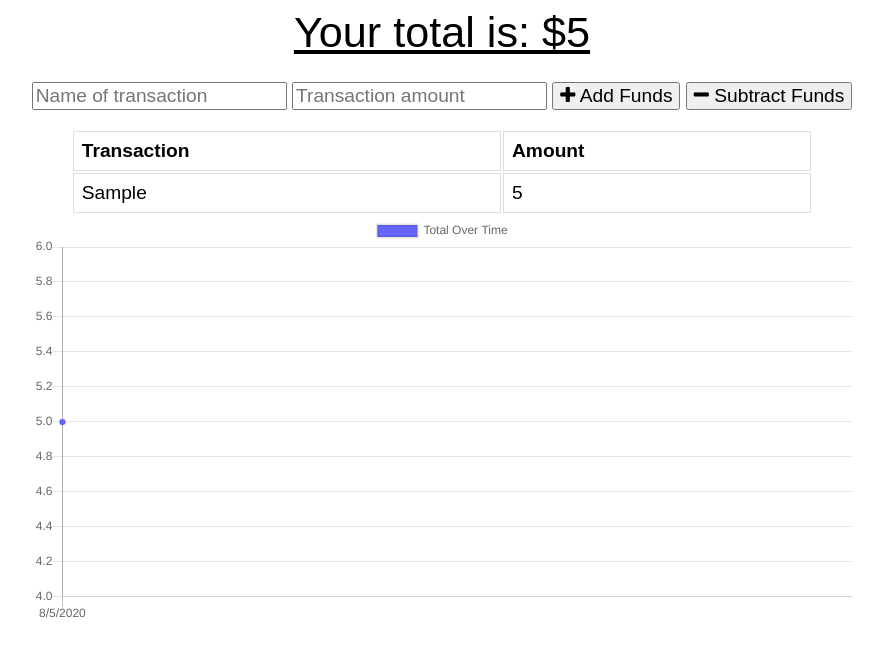
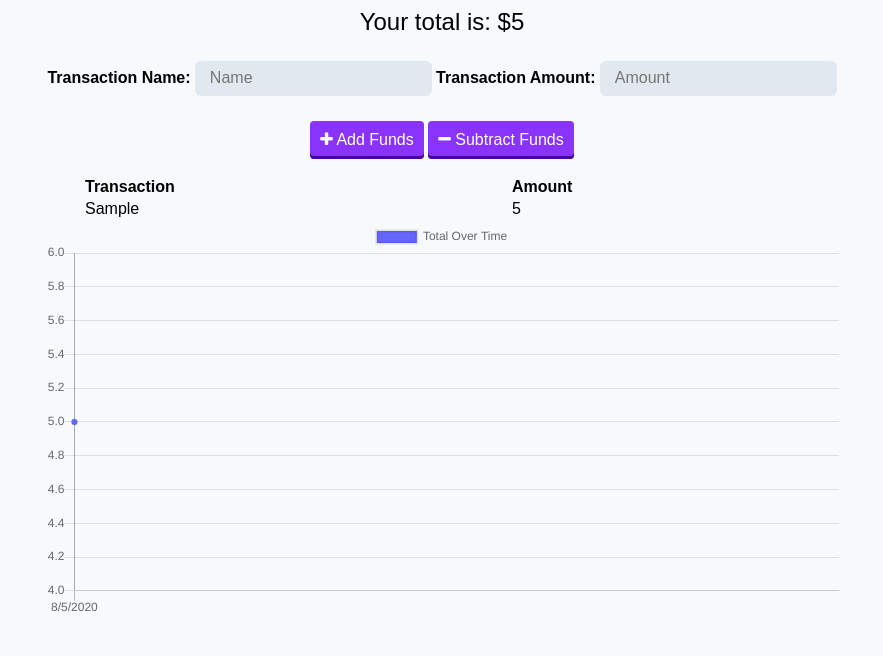
Before and after one commit to AndrewBergstrom/Budget-Tracker, a website: page public/index.html in a window 1280 px wide. Both pictures are taken after typing "Sample", "5" into the empty fields and a click on the button "Add Funds". Shown: the whole page, without its empty margins (198-1081 px from the left). Drawn offline with nearby package versions, Linux system fonts and the light colour scheme; no server answers.

Commit message:
public folder update

```diff
--- a/public/index.html
+++ b/public/index.html
@@ -1,31 +1,39 @@
 <!DOCTYPE html>
 <html lang="en">
   <head>
-  <meta charset="UTF-8">
-  <meta name="viewport" content="width=device-width, initial-scale=1.0">
-  <meta http-equiv="X-UA-Compatible" content="ie=edge">
-  <meta name="theme-color" content="#317EFB">
-  <link rel="shortcut icon" href="icons/icon-192x192.png" type="image/x-icon">
+    <meta charset="UTF-8" />
+    <meta name="viewport" content="width=device-width, initial-scale=1.0" />
+    <meta http-equiv="X-UA-Compatible" content="ie=edge" />
+    <meta name="theme-color" content="#317EFB" />
 
-  <link rel="stylesheet" href="https://stackpath.bootstrapcdn.com/font-awesome/4.7.0/css/font-awesome.min.css">
-  <link rel="stylesheet" href="styles.css">
-  <link rel="manifest" href="manifest.webmanifest">
-
+    <link
+      rel="stylesheet"
+      href="https://stackpath.bootstrapcdn.com/font-awesome/4.7.0/css/font-awesome.min.css"
+    />
+    <link rel="stylesheet" href="/style.css" />
     <title>Budget Tracker</title>
   </head>
   <body>
     <div class="wrapper">
       <div class="total">
-      <div class="total">Your total is: $<span id="total">0</span></div>
+        <div>Your total is: $<span id="total">0</span></div>
       </div>
 
-    <div class="form">
-      <input type="text" id="t-name" placeholder="Name of transaction" />
-      <input type="number" min="0" id="t-amount" placeholder="Transaction amount" />
-      <button id="add-btn"><i class="fa fa-plus buttons"></i> Add Funds</button>
-      <button id="sub-btn"><i class="fa fa-minus"></i> Subtract Funds</button>
-      <p class="error"></p>
+      <form>
+        <label for="t-name">Transaction Name:</label>
+        <input type="text" id="t-name" placeholder="Name" />
+
+        <label for="t-amount">Transaction Amount:</label>
+        <input type="number" min="0" id="t-amount" placeholder="Amount" />
+
+        <div class="transaction-buttons">
+          <button id="add-btn"><i class="fa fa-plus"></i> Add Funds</button>
+          <button id="sub-btn">
+            <i class="fa fa-minus"></i> Subtract Funds
+          </button>
         </div>
+        <p role="alert" class="error"></p>
+      </form>
 
       <div class="transactions">
         <table>
@@ -33,26 +41,15 @@
             <th>Transaction</th>
             <th>Amount</th>
           </thead>
-        <tbody id="tbody">
-
-        </tbody>
+          <tbody id="tbody"></tbody>
         </table>
       </div>
 
-    <canvas id="myChart"></canvas>
+      <canvas id="my-chart"></canvas>
     </div>
 
     <script src="https://cdn.jsdelivr.net/npm/chart.js@2.8.0"></script>
-  <script src="index.js"></script>
-  <script src="db.js"></script>
-  <script>
-    if ("serviceWorker" in navigator) {
-      window.addEventListener("load", () => {
-        navigator.serviceWorker.register("service-worker.js").then(reg => {
-          console.log("We found your service worker file!", reg);
-        });
-      });
-    }
-  </script>
+    <script src="/db.js"></script>
+    <script src="/index.js"></script>
   </body>
 </html>
--- a/public/index.js
+++ b/public/index.js
@@ -2,13 +2,10 @@ let transactions = [];
 let myChart;
 
 fetch("/api/transaction")
-  .then(response => {
-    return response.json();
-  })
+  .then(response => response.json())
   .then(data => {
     // save db data on global variable
     transactions = data;
-
     populateTotal();
     populateTable();
     populateChart();
@@ -16,21 +13,21 @@ fetch("/api/transaction")
 
 function populateTotal() {
   // reduce transaction amounts to a single total value
-  let total = transactions.reduce((total, t) => {
+  const total = transactions.reduce((total, t) => {
     return total + parseInt(t.value);
   }, 0);
 
-  let totalEl = document.querySelector("#total");
+  const totalEl = document.querySelector("#total");
   totalEl.textContent = total;
 }
 
 function populateTable() {
-  let tbody = document.querySelector("#tbody");
+  const tbody = document.querySelector("#tbody");
   tbody.innerHTML = "";
 
   transactions.forEach(transaction => {
     // create and populate a table row
-    let tr = document.createElement("tr");
+    const tr = document.createElement("tr");
     tr.innerHTML = `
       <td>${transaction.name}</td>
       <td>${transaction.value}</td>
@@ -42,17 +39,17 @@ function populateTable() {
 
 function populateChart() {
   // copy array and reverse it
-  let reversed = transactions.slice().reverse();
+  const reversed = transactions.slice().reverse();
   let sum = 0;
 
   // create date labels for chart
-  let labels = reversed.map(t => {
-    let date = new Date(t.date);
+  const labels = reversed.map(t => {
+    const date = new Date(t.date);
     return `${date.getMonth() + 1}/${date.getDate()}/${date.getFullYear()}`;
   });
 
   // create incremental values for chart
-  let data = reversed.map(t => {
+  const data = reversed.map(t => {
     sum += parseInt(t.value);
     return sum;
   });
@@ -62,38 +59,39 @@ function populateChart() {
     myChart.destroy();
   }
 
-  let ctx = document.getElementById("myChart").getContext("2d");
+  const ctx = document.getElementById("my-chart").getContext("2d");
 
   myChart = new Chart(ctx, {
-    type: 'line',
+    type: "line",
     data: {
       labels,
-        datasets: [{
+      datasets: [
+        {
           label: "Total Over Time",
           fill: true,
           backgroundColor: "#6666ff",
           data
-        }]
+        }
+      ]
     }
   });
 }
 
 function sendTransaction(isAdding) {
-  let nameEl = document.querySelector("#t-name");
-  let amountEl = document.querySelector("#t-amount");
-  let errorEl = document.querySelector(".form .error");
+  const nameEl = document.querySelector("#t-name");
+  const amountEl = document.querySelector("#t-amount");
+  const errorEl = document.querySelector("form .error");
 
   // validate form
   if (nameEl.value === "" || amountEl.value === "") {
     errorEl.textContent = "Missing Information";
     return;
-  }
-  else {
+  } else {
     errorEl.textContent = "";
   }
 
   // create record
-  let transaction = {
+  const transaction = {
     name: nameEl.value,
     value: amountEl.value,
     date: new Date().toISOString()
@@ -121,14 +119,11 @@ function sendTransaction(isAdding) {
       "Content-Type": "application/json"
     }
   })
-  .then(response => {
-    return response.json();
-  })
+    .then(response => response.json())
     .then(data => {
       if (data.errors) {
         errorEl.textContent = "Missing Information";
-    }
-    else {
+      } else {
         // clear form
         nameEl.value = "";
         amountEl.value = "";
@@ -144,10 +139,12 @@ function sendTransaction(isAdding) {
     });
 }
 
-document.querySelector("#add-btn").onclick = function() {
+document.querySelector("#add-btn").addEventListener("click", function(event) {
+  event.preventDefault();
   sendTransaction(true);
-};
+});
 
-document.querySelector("#sub-btn").onclick = function() {
+document.querySelector("#sub-btn").addEventListener("click", function(event) {
+  event.preventDefault();
   sendTransaction(false);
-};
+});
--- /dev/null
+++ b/public/style.css
@@ -0,0 +1,81 @@
+*, *::before, *::after {
+  box-sizing: border-box;
+}
+
+body {
+  font-size: 16px;
+  font-family: Arial;
+  background-color: #F7FAFC;
+}
+
+button,
+input {
+  font-size: 1em;
+  font-family: Arial;
+}
+
+label {
+  font-weight: 900;
+}
+
+input {
+  border: 2px solid transparent;
+  border-radius: 6px;
+  padding: .4em .8em;
+  background-color: #E2E8F0;
+}
+
+input:focus {
+  background-color: #FFFFFF;
+  border: 2px solid #CBD5E0;
+  outline: 0;
+}
+
+button {
+  background: #8A33FE;
+  border: none;
+  border-radius: 4px;
+  cursor: pointer;
+  color: #FFFFFF;
+  padding: 10px;
+  box-shadow: inset 0 -3px 0 0 #4801A5;
+}
+
+button:active {
+  box-shadow: none;
+  transform: translateY(3px);
+}
+
+table {
+  width: 100%;
+}
+
+.error {
+  color: red;
+}
+
+.wrapper {
+  margin: 0 auto;
+  max-width: 800px;
+  text-align: center;
+}
+
+.total {
+  font-size: 150%;
+}
+
+form {
+  margin-top: 25px;
+}
+
+.transactions {
+  text-align: left;
+  max-height: 300px;
+  overflow: auto;
+  width: 90%;
+  margin: 0 auto;
+}
+
+.transaction-buttons {
+  margin-top: 25px;
+}
--- a/public/styles.css
+++ /dev/null
@@ -1,51 +0,0 @@
-body {
-  font-size: 120%;
-  font-family: Arial;
-}
-
-button, input {
-  font-size: 100%;
-  font-family: Arial;
-}
-
-table {
-  width: 100%;
-}
-
-td, th {
-  border: 1px solid #dddddd;
-  text-align: left;
-  padding: 8px;
-}
-
-tr:nth-child(even) {
-  background-color: #dddddd;
-}
-
-.error {
-  color: red;
-}
-
-.wrapper {
-  margin: 0 auto;
-  max-width: 825px;
-  text-align: center;
-}
-
-.total {
-  font-size: 150%;
-  text-decoration: underline;
-}
-
-.form {
-  margin-top: 25px;
-  width: 100%;
-}
-
-.transactions {
-  text-align: left;
-  max-height: 300px;
-  overflow: auto;
-  width: 90%;
-  margin: 0 auto;
-}
```
Also changed, not shown: public/service-worker.js (deleted, +0 -68 lines), public/icons/icon-192x192.png (deleted), public/icons/icon-512x512.png (deleted), public/manifest.webmanifest (deleted). Lines whose indentation alone changed are shown as unchanged.
